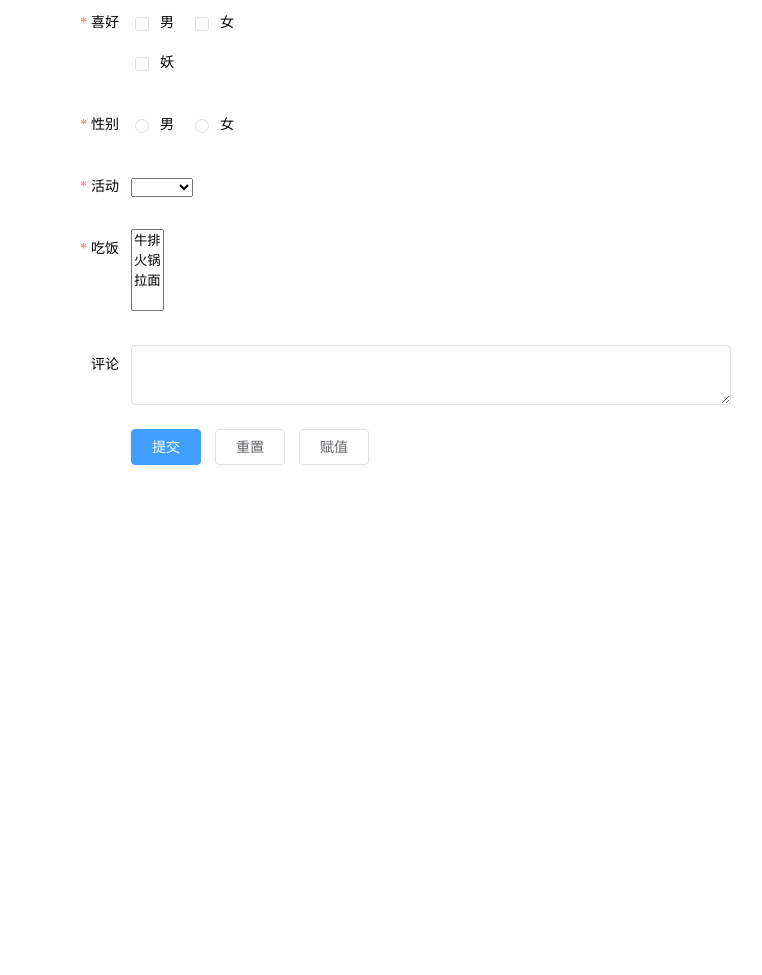
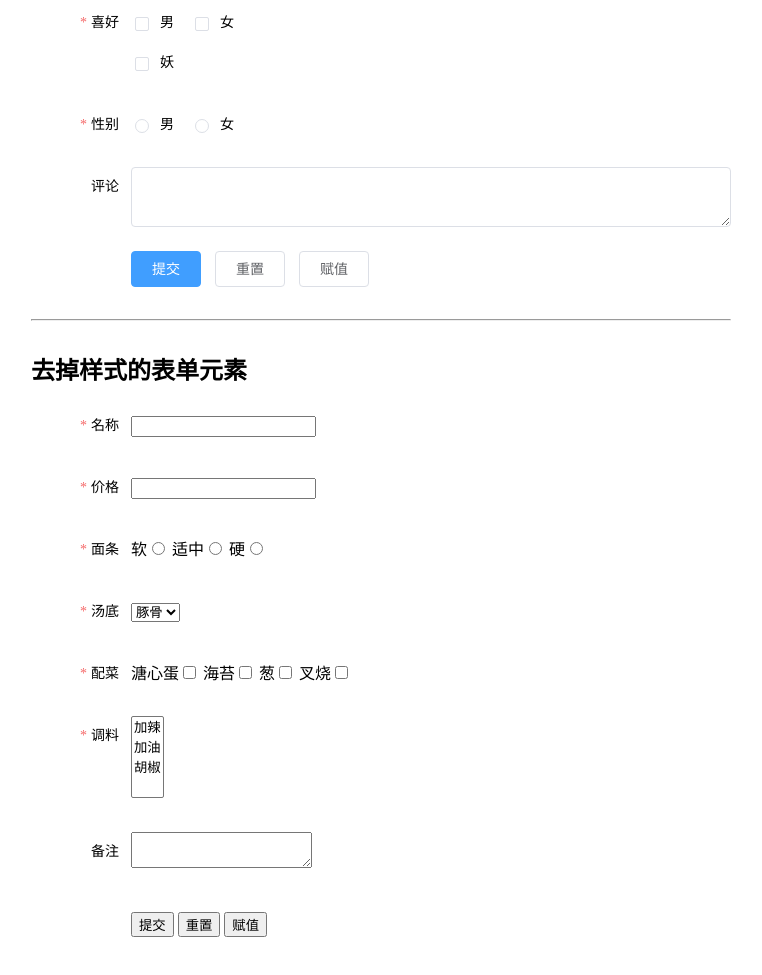
Before and after one commit to coffeehu/h-form, a plain HTML site: page index.html in a window 1280 px wide. Shown: the part 669-1644 px from the top of the page, without its empty margins (259-1021 px from the left). Before the commit the page ends 1236 px from the top, so only its background shows below. Drawn offline with Linux system fonts and the light colour scheme.

Commit message:
add no-style form

```diff
--- a/h-form.js
+++ b/h-form.js
@@ -317,7 +317,7 @@ var rules = {
   {phone: true, xxx} 等
 */
 function ValidForm(id, rules) {
-	this.$el = document.getElementById('test');
+	this.$el = document.getElementById(id);
 	this.$fields = [];
 	this.$data = {};
 	this.$rules = rules || null;
--- a/index.html
+++ b/index.html
@@ -169,29 +169,6 @@
           </div>
         </div>
 
-        <div class="h-form-item" prop="activity">
-          <label class="h-form-item--label">活动</label>
-          <div class="h-form-item--content">
-            <select>
-              <option></option>
-              <option>睡觉</option>
-              <option>看电影</option>
-              <option>吃饭</option>
-            </select>
-          </div>
-        </div>
-
-        <div class="h-form-item" prop="eat">
-          <label class="h-form-item--label">吃饭</label>
-          <div class="h-form-item--content">
-            <select multiple="multiple" id="mselect">
-              <option>牛排</option>
-              <option>火锅</option>
-              <option>拉面</option>
-            </select>
-          </div>
-        </div>
-
         <div class="h-form-item" prop="comment">
           <label class="h-form-item--label">评论</label>
           <div class="h-form-item--content">
@@ -206,6 +183,83 @@
             <button type="button" class="h-button h-button-primary" id="submit">提交</button>
             <button type="button" class="h-button" id="reset">重置</button>
             <button type="button" class="h-button" id="setvalue">赋值</button>
+          </div>
+        </div>
+      </form>
+
+
+      <hr style="margin: 30px 0" />
+
+      <h2>去掉样式的表单元素</h2>
+
+      <form class="h-form" id="test2">
+        <div class="h-form-item" prop="name">
+          <label class="h-form-item--label">名称</label>
+          <div class="h-form-item--content">
+            <input type="text">
+          </div>
+        </div>
+
+        <div class="h-form-item" prop="price">
+          <label class="h-form-item--label">价格</label>
+          <div class="h-form-item--content">
+            <input type="text">
+          </div>
+        </div>
+
+        <div class="h-form-item" prop="noodle">
+          <label class="h-form-item--label">面条</label>
+          <div class="h-form-item--content">
+            <label>软</label><input type="radio" name="noodle" value="soft">
+            <label>适中</label><input type="radio" name="noodle" value="middle">
+            <label>硬</label><input type="radio" name="noodle" value="hard">
+          </div>
+        </div>
+
+        <div class="h-form-item" prop="soup">
+          <label class="h-form-item--label">汤底</label>
+          <div class="h-form-item--content">
+            <select>
+              <option>豚骨</option>
+              <option>鸡骨</option>
+              <option>酱油</option>
+            </select>
+          </div>
+        </div>
+
+        <div class="h-form-item" prop="side">
+          <label class="h-form-item--label">配菜</label>
+          <div class="h-form-item--content">
+            <label>溏心蛋</label><input type="checkbox" value="egg">
+            <label>海苔</label><input type="checkbox" value="ht">
+            <label>葱</label><input type="checkbox" value="c">
+            <label>叉烧</label><input type="checkbox" value="cs">
+          </div>
+        </div>
+
+        <div class="h-form-item" prop="taste">
+          <label class="h-form-item--label">调料</label>
+          <div class="h-form-item--content">
+            <select multiple="multiple">
+              <option>加辣</option>
+              <option>加油</option>
+              <option>胡椒</option>
+            </select>
+          </div>
+        </div>
+
+        <div class="h-form-item" prop="remark">
+          <label class="h-form-item--label">备注</label>
+          <div class="h-form-item--content">
+            <textarea></textarea>
+          </div>
+        </div>
+
+        <div class="h-form-item">
+          <div class="h-form-item--content">
+            <button type="button" id="submit2">提交</button>
+            <button type="button" id="reset2">重置</button>
+            <button type="button" id="setvalue2">赋值</button>
           </div>
         </div>
       </form>
@@ -277,12 +331,6 @@
       { required: true, message: '请选择范围'},
       /*range 为多个 input 的结构，因此值为数组，所以需要自定义验证函数*/
       { validator: checkNumber, message: '范围值必须为数字'}
-    ],
-    activity: [
-      { required: true, message: '请选择活动'}
-    ],
-    eat: [
-      { required: true, message: '请选择吃的'}
     ]
   }
 
@@ -348,8 +396,6 @@
       hobby : ['bitch', 'female'],
       range : ['1', '10'],
       study: true,
-      activity: '睡觉',
-      eat: ['牛排', '拉面'],
       comment: '这系统真烂！'
     }
     mForm.setValue(data);
@@ -357,6 +403,66 @@
 
 
 
+
+  /*----------初始化表单2------------*/
+    var rules2 = {
+      name: [
+        { required: true, message: '请输入名称' }
+      ],
+      price: [
+        { required: true, message: '请输入价格' },
+        { number: true, message: '请输入数字', trigger: 'input' },
+      ],
+      noodle: [
+        { required: true, message: '请选择面的硬度' },
+      ],
+      soup: [
+        { required: true, message: '请选择汤底' },
+      ],
+      side: [
+        { required: true, message: '请选择配菜' },
+      ],
+      taste: [
+        { required: true, message: '请选择配料' },
+      ]
+    }
+
+  var mForm2 = validForm.init('test2', rules2);
+
+  var submit2 = document.getElementById('submit2');
+  var reset2 = document.getElementById('reset2');
+  var setvalue2 = document.getElementById('setvalue2');
+
+  submit2.onclick = function() {
+    mForm2.validate(function(valid, data) {
+      if(valid) {
+        alert('submit success!');
+        console.log(data);
+      }else {
+        console.log('submit error');
+      }
+    })
+  }
+
+  reset2.onclick = function() {
+    mForm2.reset();
+  }
+
+  setvalue2.onclick = function() {
+    var data = {
+      name: '经典豚骨拉面',
+      price: '55',
+      noodle: 'middle',
+      soup: '豚骨',
+      side: ['cs','egg'],
+      taste: ['加辣','胡椒'],
+      remark: '少放点肉'
+    }
+    mForm2.setValue(data);
+  }
+
+
+
 </script>
 </body>
 </html>
```
